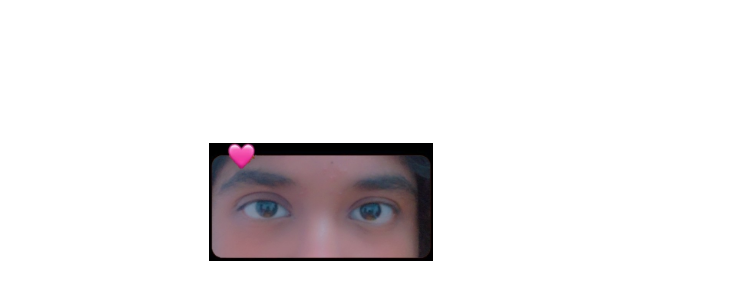
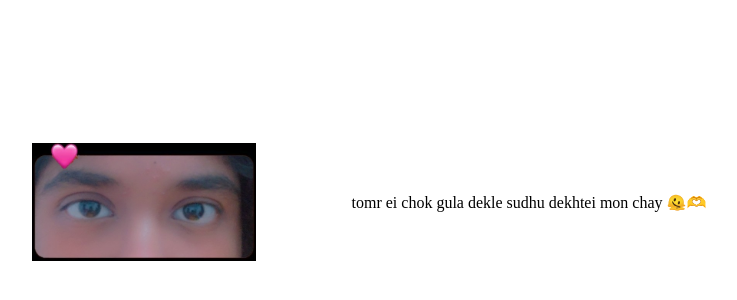
Before and after one commit to cocradowan-collab/before-birthday, a plain HTML site: page index.html in a window 1280 px wide. Shown: the part 218-518 px from the top of the page, without its empty margins (271-1008 px from the left). Drawn offline with Linux system fonts and the light colour scheme.

Commit message:
Update index.html

```diff
--- a/index.html
+++ b/index.html
@@ -42,6 +42,6 @@
 <a href="https://cocradowan-collab.github.io/birthday/">
     <img src="madam.jpg" alt="Clickable Image">
 </a>
-
+<p align="center">tomr ei chok gula dekle sudhu dekhtei mon chay 🫠🫶</p>
 </body>
 </html>
```
